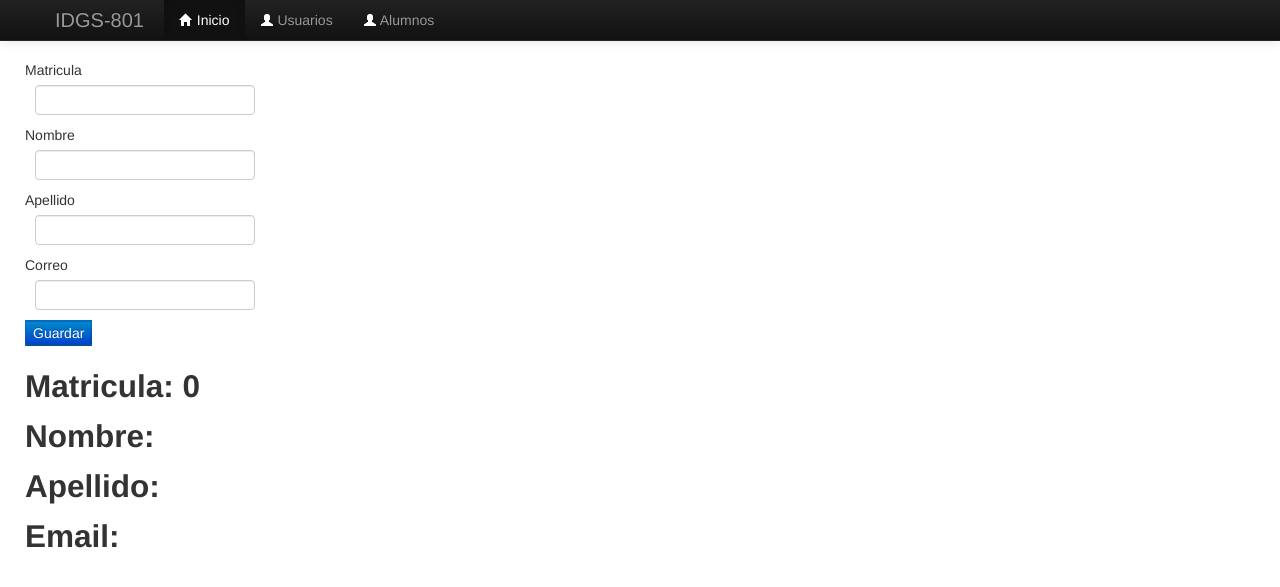
After one commit to IEVN1002-22002261/api_flask02, a Flask app: page /alumnos in a window 1280 px wide. The commit adds this page. Shown: the top 587 px of the page. Run offline with Flask 3, Linux system fonts and the light colour scheme; some libraries are stand-ins or nearby versions.

Commit message:
Formularios

```diff
--- a/app.py
+++ b/app.py
@@ -1,4 +1,5 @@
 from flask import Flask, render_template,request
+import forms
 import math
 
 
@@ -77,6 +78,21 @@ def func1(n1, n2):
 def func2(dft="sss"):
     return "El valor por defecto es:"+ dft
 
+@app.route("/alumnos", methods=['GET', 'POST'])
+def alumnos():
+    mat=0
+    nom=""
+    ape=""
+    ema=""
+    alumnos_clas=forms.UserForm(request.form)
+    if request.method == 'POST' and alumnos_clas.validate():
+        mat=alumnos_clas.matricula.data
+        nom=alumnos_clas.nombre.data
+        ape=alumnos_clas.apellido.data
+        ema=alumnos_clas.email.data
+    return render_template('alumnos.html', form=alumnos_clas, mat=mat, nom=nom, ape=ape, ema=ema)
+
+
 @app.route("/prueba")
 def func4():
     return '''
--- /dev/null
+++ b/forms.py
@@ -0,0 +1,9 @@
+from wtforms import Form
+from wtforms import StringField, IntegerField, PasswordField, SelectField, EmailField, BooleanField, SubmitField, IntegerField
+from wtforms import validators
+
+class UserForm(Form):
+    matricula=IntegerField("Matricula",[validators.DataRequired(message='El campo es requerido')])
+    nombre=StringField("Nombre",[validators.DataRequired(message='El campo es requerido')])
+    apellido=StringField("Apellido",[validators.DataRequired(message='El campo es requerido')])
+    email=EmailField("Correo",[validators.Email(message='El campo es requerido')])
--- a/requirements.txt
+++ b/requirements.txt
@@ -1,8 +1,13 @@
 blinker==1.9.0
 click==8.3.0
 colorama==0.4.6
+dnspython==2.8.0
+email-validator==2.3.0
 Flask==3.1.2
+Flask-WTF==1.2.2
+idna==3.11
 itsdangerous==2.2.0
 Jinja2==3.1.6
 MarkupSafe==3.0.3
 Werkzeug==3.1.3
+WTForms==3.2.1
--- a/templates/_macros.html
+++ b/templates/_macros.html
@@ -4,5 +4,18 @@
     <label for {{name}} class="form-label">{{name}}</label>
     <input type="{{type}}" class="form-control" id="{{name}}" name="{{name}}" placeholder="{{placeholder}}">
 </div>
+{%endmacro%}
+
+{%macro camposNuevos(field)%}
+<td>{{field.label}}</td>
+<dd>{{field(**kwargs) | safe}}</dd>
+
+{%if field.errors%}
+<ul>
+    {%for error in field.errors%}
+    <li style="color: red;">{{error}}</li>
+    {%endfor%}
+</ul>
+{%endif%}
 
 {%endmacro%}
--- /dev/null
+++ b/templates/alumnos.html
@@ -0,0 +1,17 @@
+{%extends "layout.html"%}
+    {%import "_macros.html" as macro%}
+    {%block container%}
+
+    <form action="" method="post" novalidate>
+        {{macro.camposNuevos(form.matricula)}}
+        {{macro.camposNuevos(form.nombre)}}
+        {{macro.camposNuevos(form.apellido)}}
+        {{macro.camposNuevos(form.email)}}
+
+        <input type="submit" value="Guardar" class="btn-primary">
+    </form>
+    <h2>Matricula: {{mat}}</h2>
+    <h2>Nombre: {{nom}}</h2>
+    <h2>Apellido: {{ape}}</h2>
+    <h2>Email: {{ema}}</h2>
+    {%endblock%}
```
